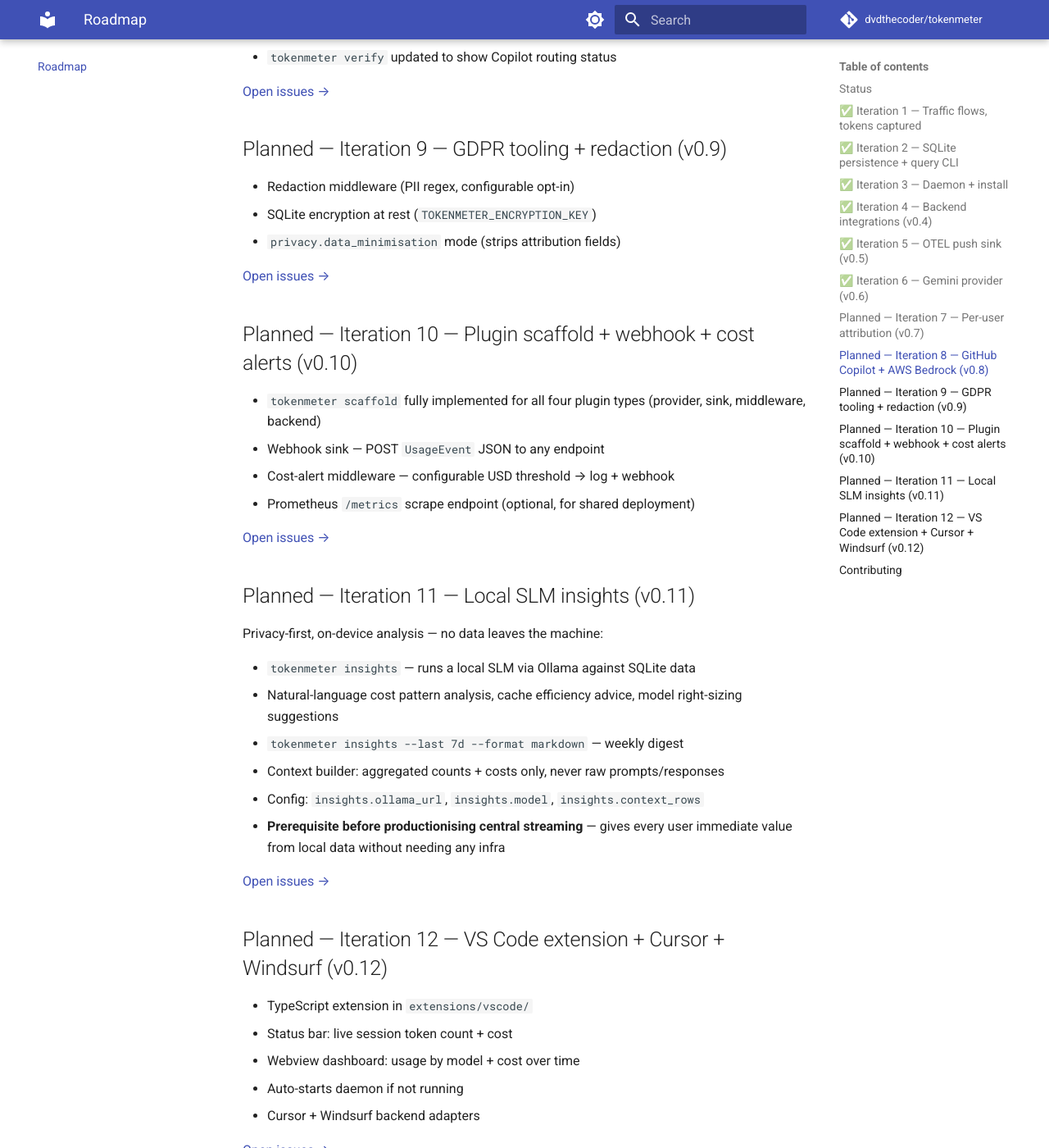
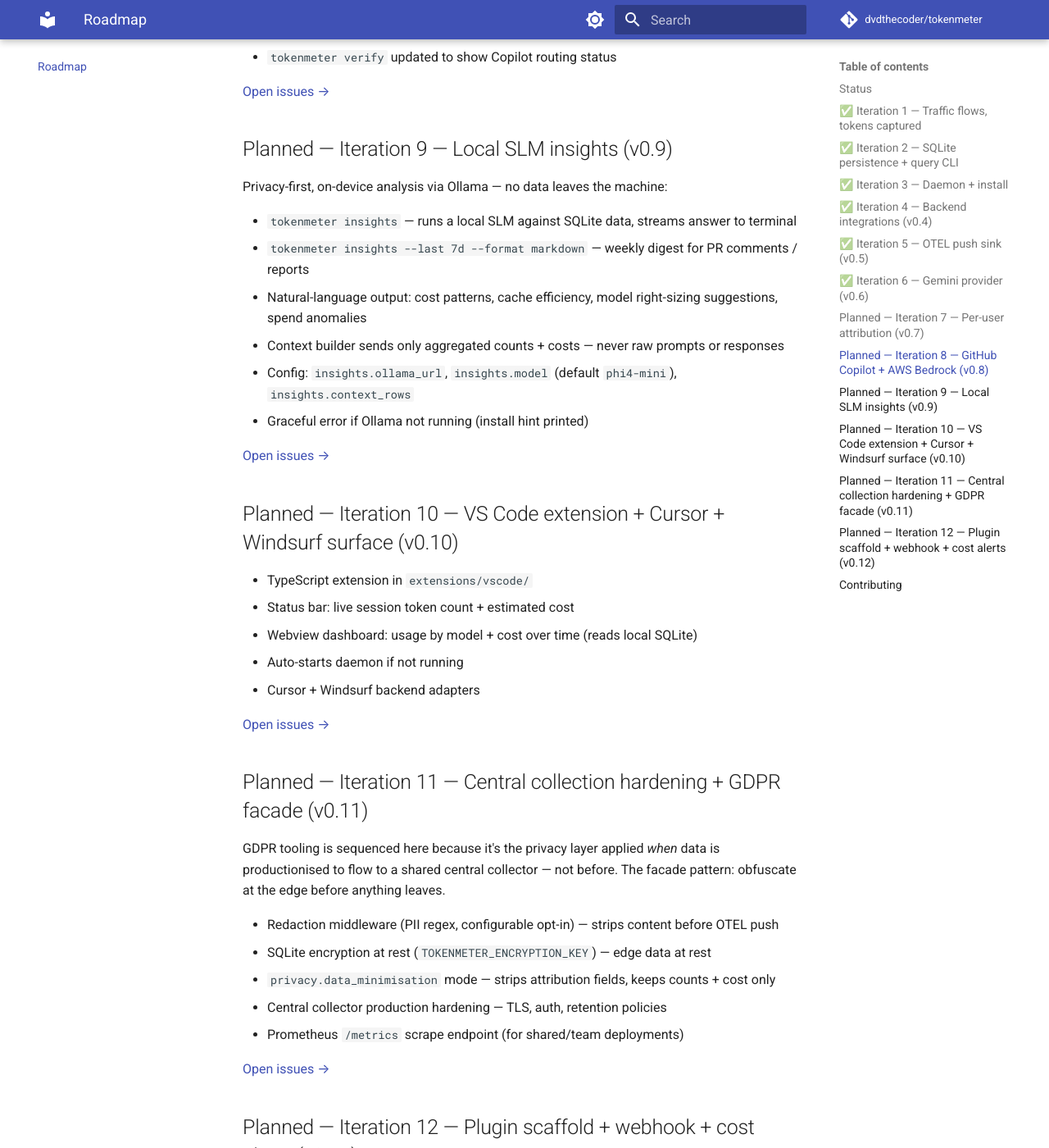
Before and after one commit to dvdthecoder/tokenmeter, an MkDocs documentation site: the page built from docs/roadmap.md, in a window 1280 px wide and 1400 px high, scrolled down 3385 px. Shown: the whole window at 82% size. Built offline with MkDocs 1.6.1 and Material for MkDocs 9.7.7, drawn with Linux system fonts in a browser that asks for light colours; comment, search, counter and statistics services are not loaded; some of the changed text lies outside the part shown.

Commit message:
docs: resequence — GDPR bundled with central collection hardening (v0.11)
GDPR tooling is a facade applied when data productionises to a shared
collector, not a standalone gate. New order:
v0.7 attribution → v0.8 Copilot+Bedrock → v0.9 SLM insights →
v0.10 VS Code surface → v0.11 central hardening+GDPR → v0.12 scaffold

Co-Authored-By: Claude Sonnet 4.6 <noreply@anthropic.com>

```diff
--- a/docs/roadmap.md
+++ b/docs/roadmap.md
@@ -14,10 +14,10 @@ tokenmeter is built in focused iterations. Each ships a working, tested slice
 | 6 | v0.6 | Gemini provider | ✅ Done |
 | 7 | v0.7 | Per-user attribution | Planned |
 | 8 | v0.8 | GitHub Copilot + AWS Bedrock providers | Planned |
-| 9 | v0.9 | GDPR tooling + redaction | Planned |
-| 10 | v0.10 | Plugin scaffold + webhook + cost alerts | Planned |
-| 11 | v0.11 | Local SLM insights (privacy-first, on-device) | Planned |
-| 12 | v0.12 | VS Code extension + Cursor + Windsurf | Planned |
+| 9 | v0.9 | Local SLM insights (on-device, Ollama) | Planned |
+| 10 | v0.10 | VS Code extension + Cursor + Windsurf surface | Planned |
+| 11 | v0.11 | Central collection hardening + GDPR facade | Planned |
+| 12 | v0.12 | Plugin scaffold + webhook + cost alerts | Planned |
 
 ---
 
@@ -98,43 +98,46 @@ Enterprise model coverage — the two largest sources of LLM traffic not yet cap
 
 [Open issues →](https://github.com/dvdthecoder/tokenmeter/issues?q=label%3Aiteration-8)
 
-## Planned — Iteration 9 — GDPR tooling + redaction (v0.9)
+## Planned — Iteration 9 — Local SLM insights (v0.9)
 
-- Redaction middleware (PII regex, configurable opt-in)
-- SQLite encryption at rest (`TOKENMETER_ENCRYPTION_KEY`)
-- `privacy.data_minimisation` mode (strips attribution fields)
+Privacy-first, on-device analysis via Ollama — no data leaves the machine:
+
+- `tokenmeter insights` — runs a local SLM against SQLite data, streams answer to terminal
+- `tokenmeter insights --last 7d --format markdown` — weekly digest for PR comments / reports
+- Natural-language output: cost patterns, cache efficiency, model right-sizing suggestions, spend anomalies
+- Context builder sends only aggregated counts + costs — never raw prompts or responses
+- Config: `insights.ollama_url`, `insights.model` (default `phi4-mini`), `insights.context_rows`
+- Graceful error if Ollama not running (install hint printed)
 
 [Open issues →](https://github.com/dvdthecoder/tokenmeter/issues?q=label%3Aiteration-9)
 
-## Planned — Iteration 10 — Plugin scaffold + webhook + cost alerts (v0.10)
+## Planned — Iteration 10 — VS Code extension + Cursor + Windsurf surface (v0.10)
 
-- `tokenmeter scaffold` fully implemented for all four plugin types (provider, sink, middleware, backend)
-- Webhook sink — POST `UsageEvent` JSON to any endpoint
-- Cost-alert middleware — configurable USD threshold → log + webhook
-- Prometheus `/metrics` scrape endpoint (optional, for shared deployment)
+- TypeScript extension in `extensions/vscode/`
+- Status bar: live session token count + estimated cost
+- Webview dashboard: usage by model + cost over time (reads local SQLite)
+- Auto-starts daemon if not running
+- Cursor + Windsurf backend adapters
 
 [Open issues →](https://github.com/dvdthecoder/tokenmeter/issues?q=label%3Aiteration-10)
 
-## Planned — Iteration 11 — Local SLM insights (v0.11)
+## Planned — Iteration 11 — Central collection hardening + GDPR facade (v0.11)
 
-Privacy-first, on-device analysis — no data leaves the machine:
+GDPR tooling is sequenced here because it's the privacy layer applied *when* data is productionised to flow to a shared central collector — not before. The facade pattern: obfuscate at the edge before anything leaves.
 
-- `tokenmeter insights` — runs a local SLM via Ollama against SQLite data
-- Natural-language cost pattern analysis, cache efficiency advice, model right-sizing suggestions
-- `tokenmeter insights --last 7d --format markdown` — weekly digest
-- Context builder: aggregated counts + costs only, never raw prompts/responses
-- Config: `insights.ollama_url`, `insights.model`, `insights.context_rows`
-- **Prerequisite before productionising central streaming** — gives every user immediate value from local data without needing any infra
+- Redaction middleware (PII regex, configurable opt-in) — strips content before OTEL push
+- SQLite encryption at rest (`TOKENMETER_ENCRYPTION_KEY`) — edge data at rest
+- `privacy.data_minimisation` mode — strips attribution fields, keeps counts + cost only
+- Central collector production hardening — TLS, auth, retention policies
+- Prometheus `/metrics` scrape endpoint (for shared/team deployments)
 
 [Open issues →](https://github.com/dvdthecoder/tokenmeter/issues?q=label%3Aiteration-11)
 
-## Planned — Iteration 12 — VS Code extension + Cursor + Windsurf (v0.12)
+## Planned — Iteration 12 — Plugin scaffold + webhook + cost alerts (v0.12)
 
-- TypeScript extension in `extensions/vscode/`
-- Status bar: live session token count + cost
-- Webview dashboard: usage by model + cost over time
-- Auto-starts daemon if not running
-- Cursor + Windsurf backend adapters
+- `tokenmeter scaffold` fully implemented for all four plugin types
+- Webhook sink — POST `UsageEvent` JSON to any endpoint
+- Cost-alert middleware — configurable USD threshold → log + webhook
 
 [Open issues →](https://github.com/dvdthecoder/tokenmeter/issues?q=label%3Aiteration-12)
 
```
